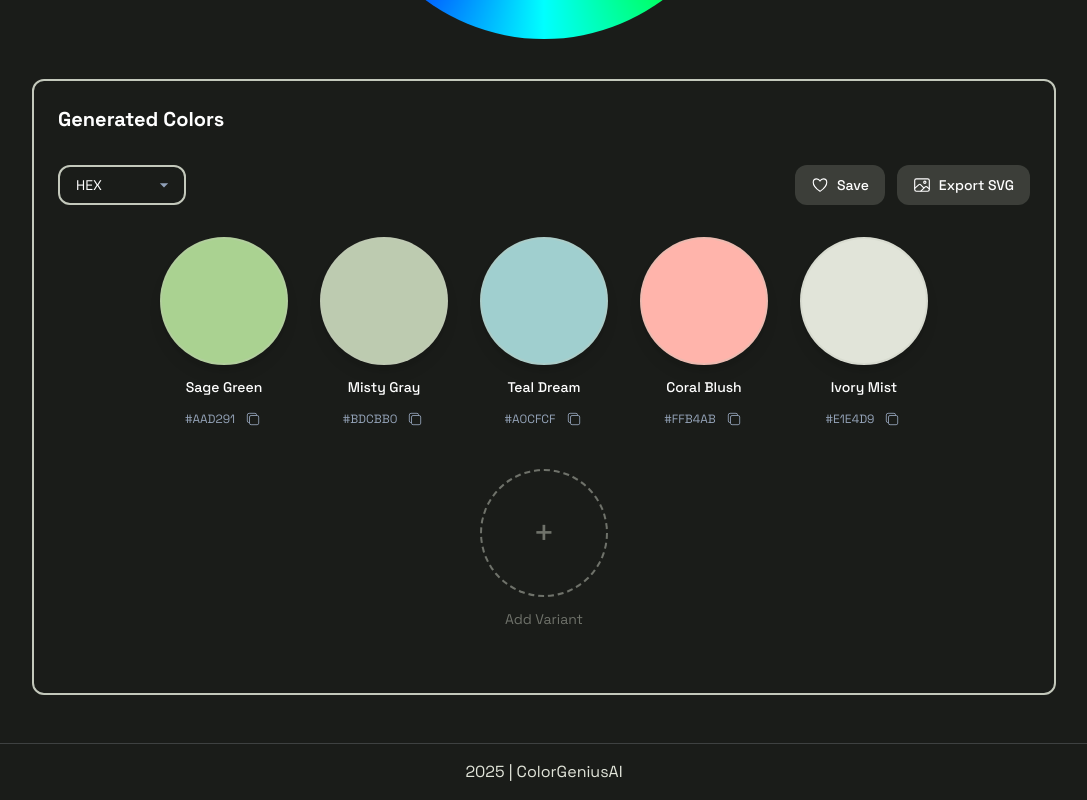
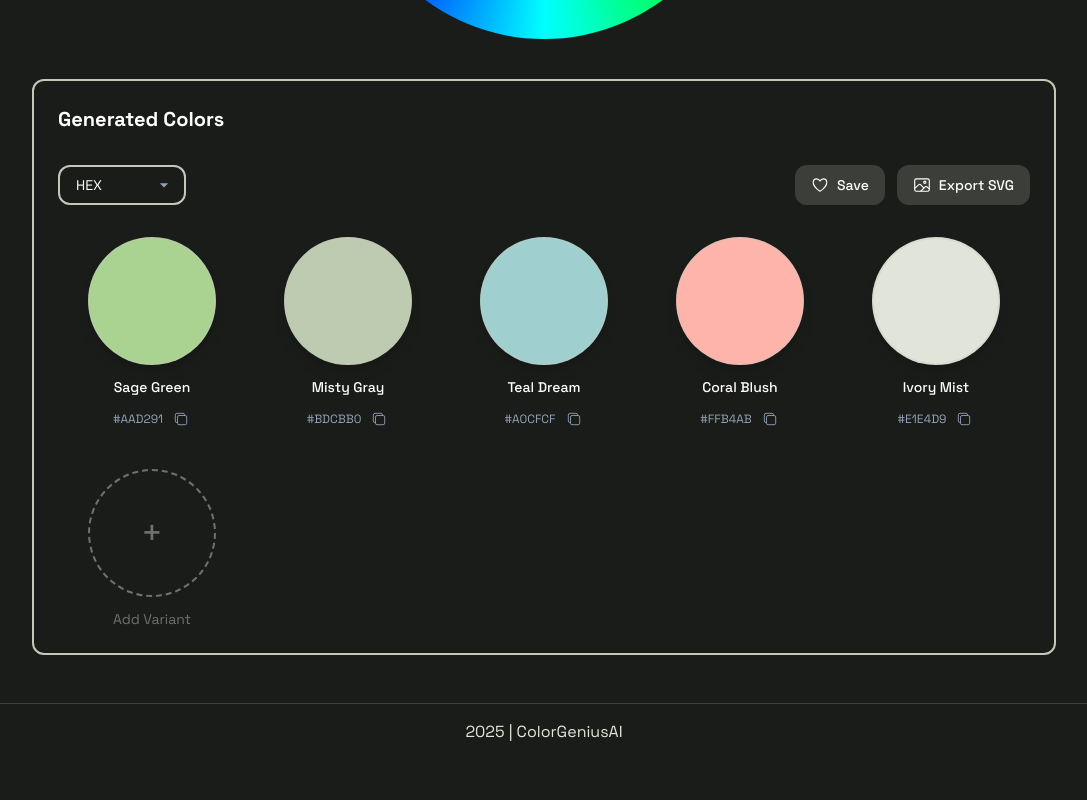
Before and after one commit to chrxsdev/color-genius-ai, a Next.js app: page / in a window 1280 px wide. Shown: the part 1169-1969 px from the top of the page, without its empty margins (96-1183 px from the left). After the commit the page ends 1929 px from the top, so only its background shows below. Built offline with nearby package versions, Linux system fonts and the light colour scheme.

Commit message:
changing flex layout to grid, adding use client

```diff
--- a/app/layout.tsx
+++ b/app/layout.tsx
@@ -15,7 +15,7 @@ export const metadata: Metadata = {
   title: 'ColorGeniusAI',
   description: 'AI-powered color palette generator',
   keywords: ['AI', 'color palette', 'design', 'generator'],
-  authors: [{ name: 'ColorGenius Team' }],
+  authors: [{ name: 'chrxsdev' }],
 };
 
 export default function RootLayout({
--- a/app/page.tsx
+++ b/app/page.tsx
@@ -276,13 +276,11 @@ const PalettePage = ({}: PalettePageProps) => {
 
           {/* Color Cards Grid */}
           <div className='mx-auto'>
-            <div className='flex flex-wrap justify-center items-center gap-8'>
-              {generatedColors.slice(0, 5).map((color, index) => (
+            <div className='grid grid-cols-3 md:grid-cols-4 lg:grid-cols-5 gap-y-10 gap-x-2'>
+              {generatedColors.map((color, index) => (
                 <ColorCard key={index} color={color} name={colorNames[index]} format={colorFormat} />
               ))}
               {/* Add Color Button */}
-            </div>
-            <div className='flex justify-center items-center gap-8 my-10'>
               <AddColorButton onClick={handleAddColor} />
             </div>
           </div>
--- a/components/shared/Logo.tsx
+++ b/components/shared/Logo.tsx
@@ -1,3 +1,5 @@
+'use client';
+
 import Image from 'next/image';
 import Link from 'next/link';
 
--- a/components/shared/Navbar.tsx
+++ b/components/shared/Navbar.tsx
@@ -1,3 +1,5 @@
+'use client';
+
 import Link from 'next/link';
 import { Logo } from './Logo';
 
--- a/components/ui/AddColorButton.tsx
+++ b/components/ui/AddColorButton.tsx
@@ -2,13 +2,14 @@
 
 interface AddColorButtonProps {
   onClick: () => void;
+  className?: string;
 }
 
-export const AddColorButton = ({ onClick }: AddColorButtonProps) => {
+export const AddColorButton = ({ onClick, className = '' }: AddColorButtonProps) => {
   return (
     <button
       onClick={onClick}
-      className='flex flex-col items-center gap-3 cursor-pointer group'
+      className={`flex flex-col items-center gap-3 cursor-pointer group ${className}`}
     >
       {/* Dashed Circle with Plus Icon */}
       <div className='w-32 h-32 rounded-full border-2 border-dashed border-neutral-variant/50 flex items-center justify-center hover:border-neutral-variant/70 transition-colors'>
--- a/components/ui/ColorCard.tsx
+++ b/components/ui/ColorCard.tsx
@@ -20,7 +20,7 @@ export const ColorCard = ({ color, name, format }: ColorCardProps) => {
     return `rgb(${r}, ${g}, ${b})`;
   };
 
-  const colorValue = format === 'HEX' ? color : hexToRgb(color);
+  const colorValue = format === 'HEX' ? color.toLocaleUpperCase() : hexToRgb(color);
 
   const handleCopy = async () => {
     await navigator.clipboard.writeText(colorValue);
```
Also changed, not shown: components/shared/Footer.tsx (+7 -3 lines).
